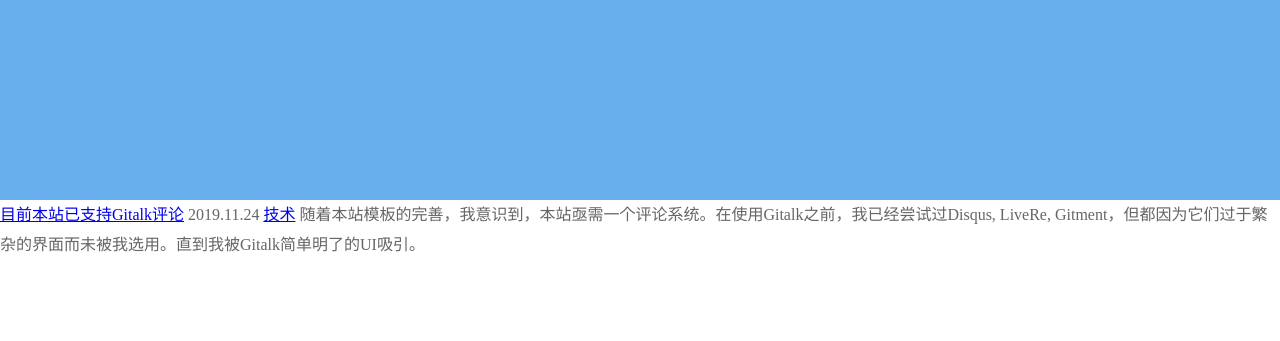
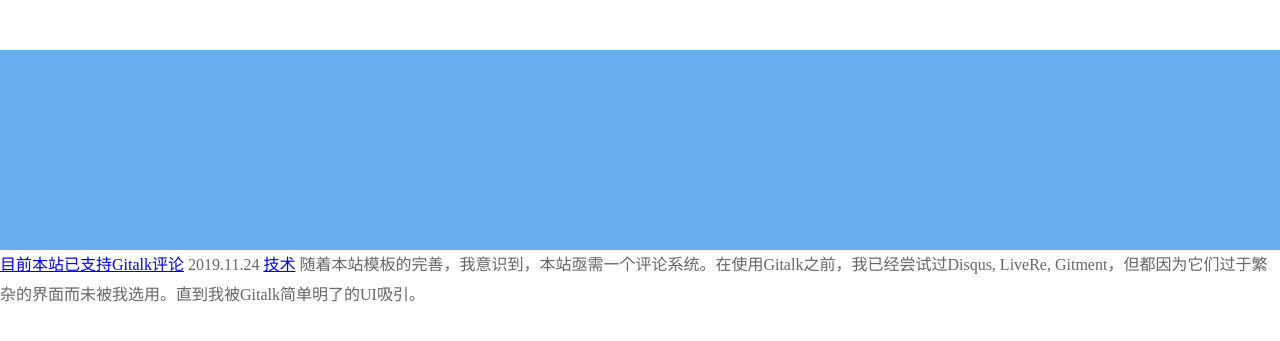
Before and after one commit to loveandrevolution/jawutzh.github.io, a Jekyll site: the page built from index.html, in a window 1280 px wide. Shown: the top 341 px of the page. Built offline with Jekyll 4.4.1, drawn with Linux system fonts in a browser that asks for light colours; the list of posts is cut into pages by our own code.

Commit message:
Update default.html

```diff
--- a/_layouts/default.html
+++ b/_layouts/default.html
@@ -6,7 +6,7 @@
 				color: #666;
 				line-height: 30px;
 			}
-			#hedaer-menu{
+			#header-menu{
 				height:50px;
 				box-shadow:0px 0px 10px rgba(0,0,0,0.1)
 			}
```
